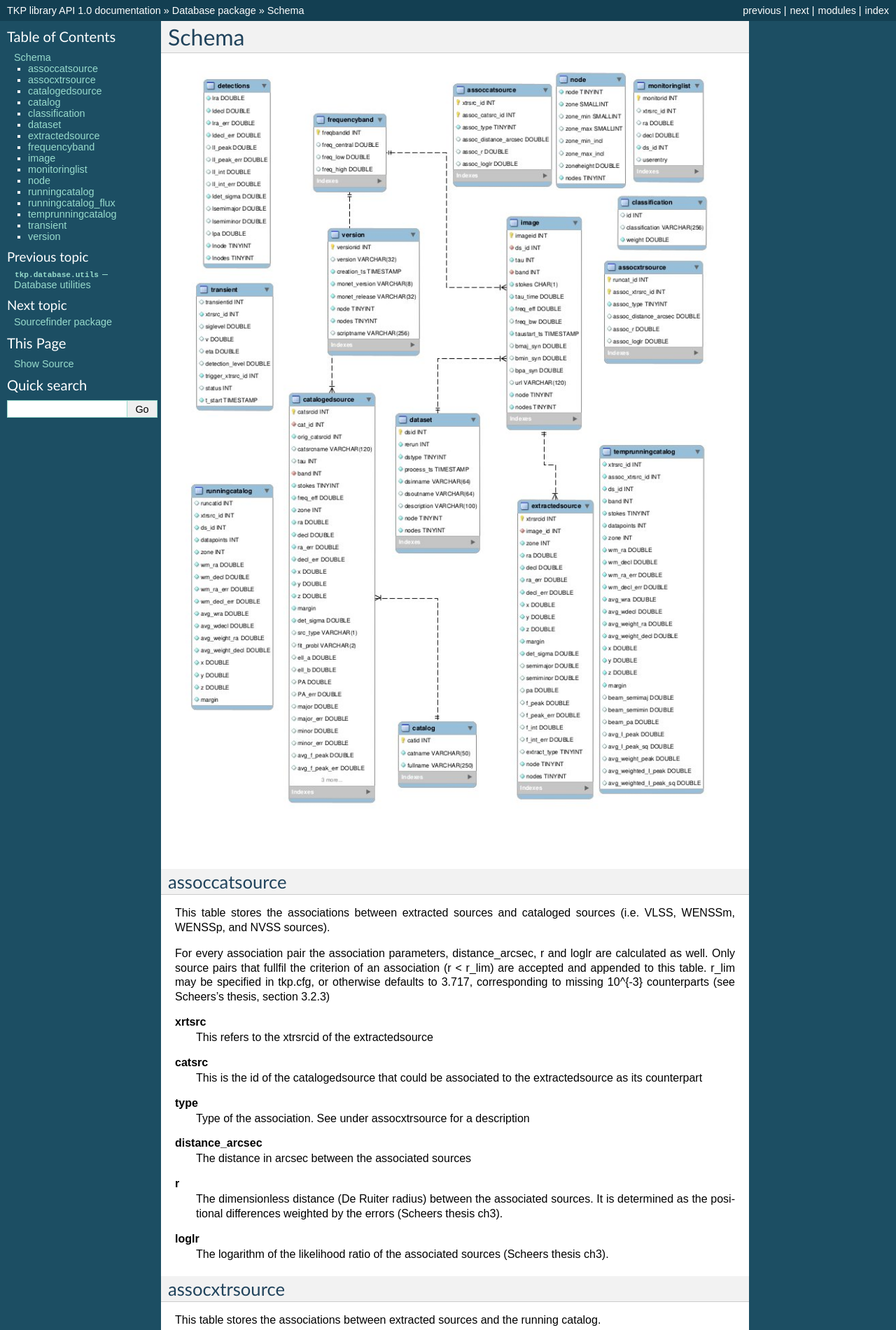
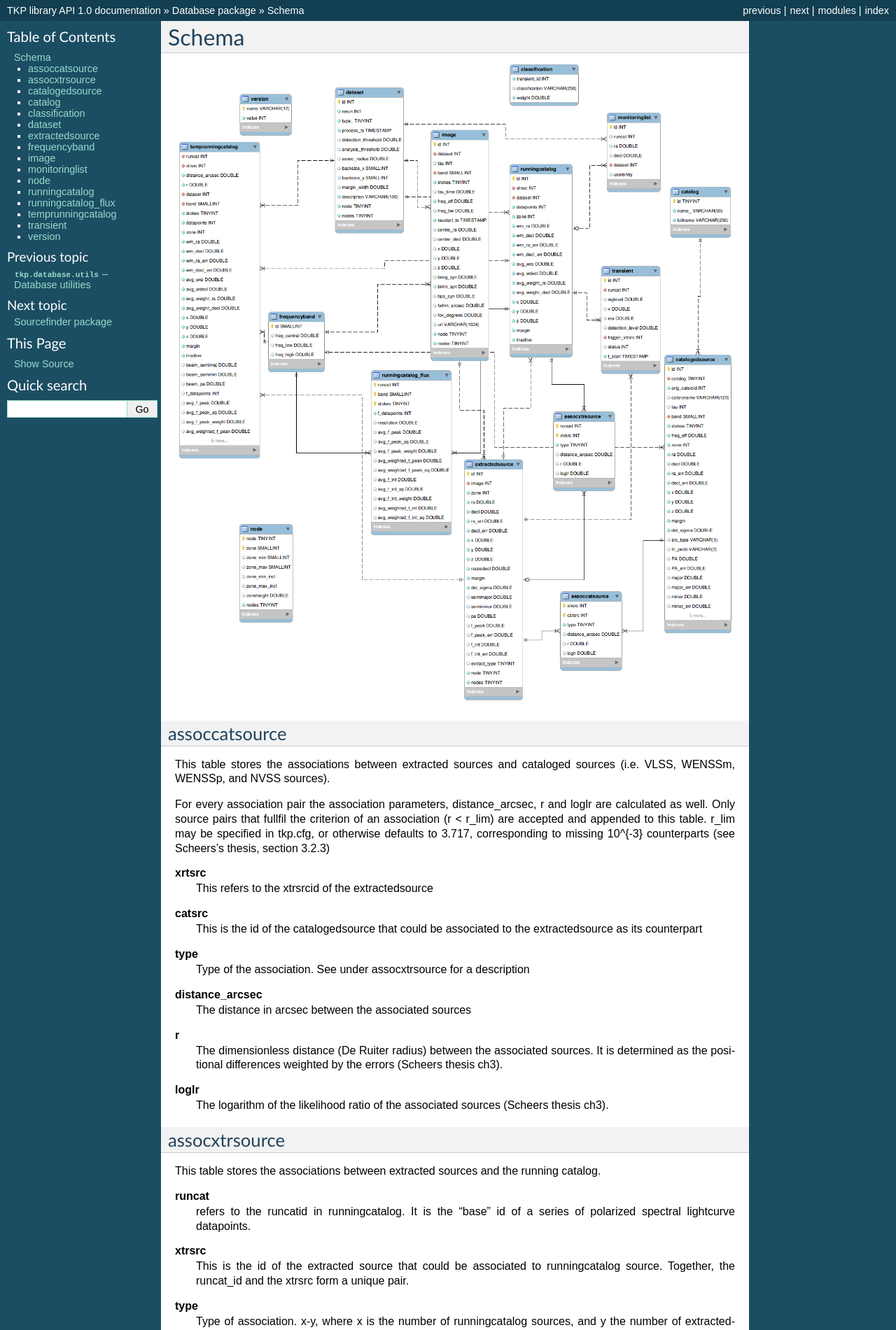
Before and after one commit to transientskp/tkp, a Sphinx documentation site: the page built from documentation/source/database/schema.rst, in a window 1280 px wide. Shown: the top 1901 px of the page at 70% size. Built offline with Sphinx 7.4.7, drawn with Linux system fonts in a browser that asks for light colours.

Commit message:
updated schema, had to increase to A3

```diff
--- a/documentation/source/database/schema.rst
+++ b/documentation/source/database/schema.rst
@@ -4,7 +4,7 @@
 Schema
 ++++++
 
-.. image:: schema.jpg
+.. image:: schema.png
 
 assoccatsource
 ==============
```
Also changed, not shown: documentation/source/database/schema.jpg (deleted), documentation/source/database/schema.png (added).
